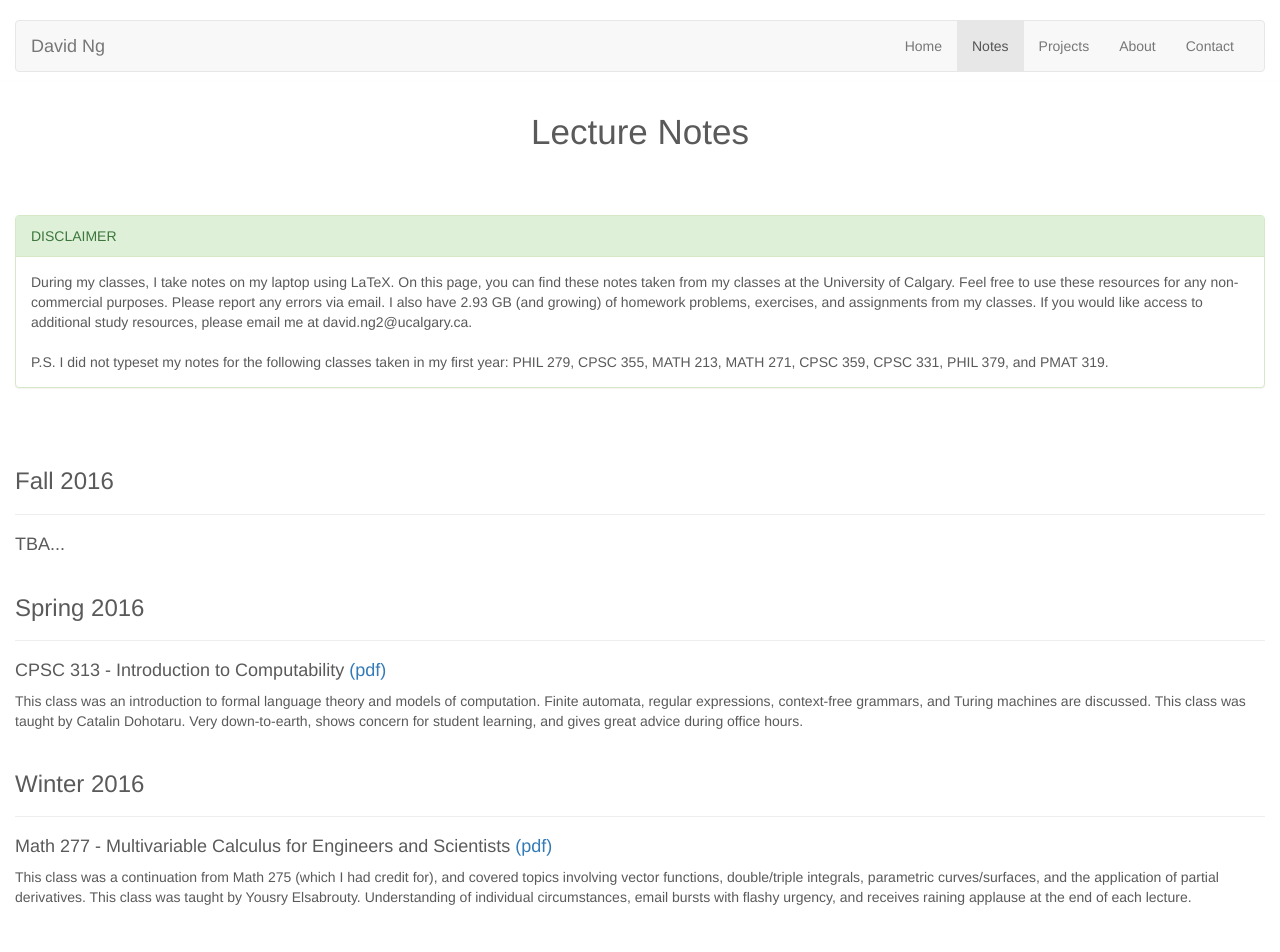
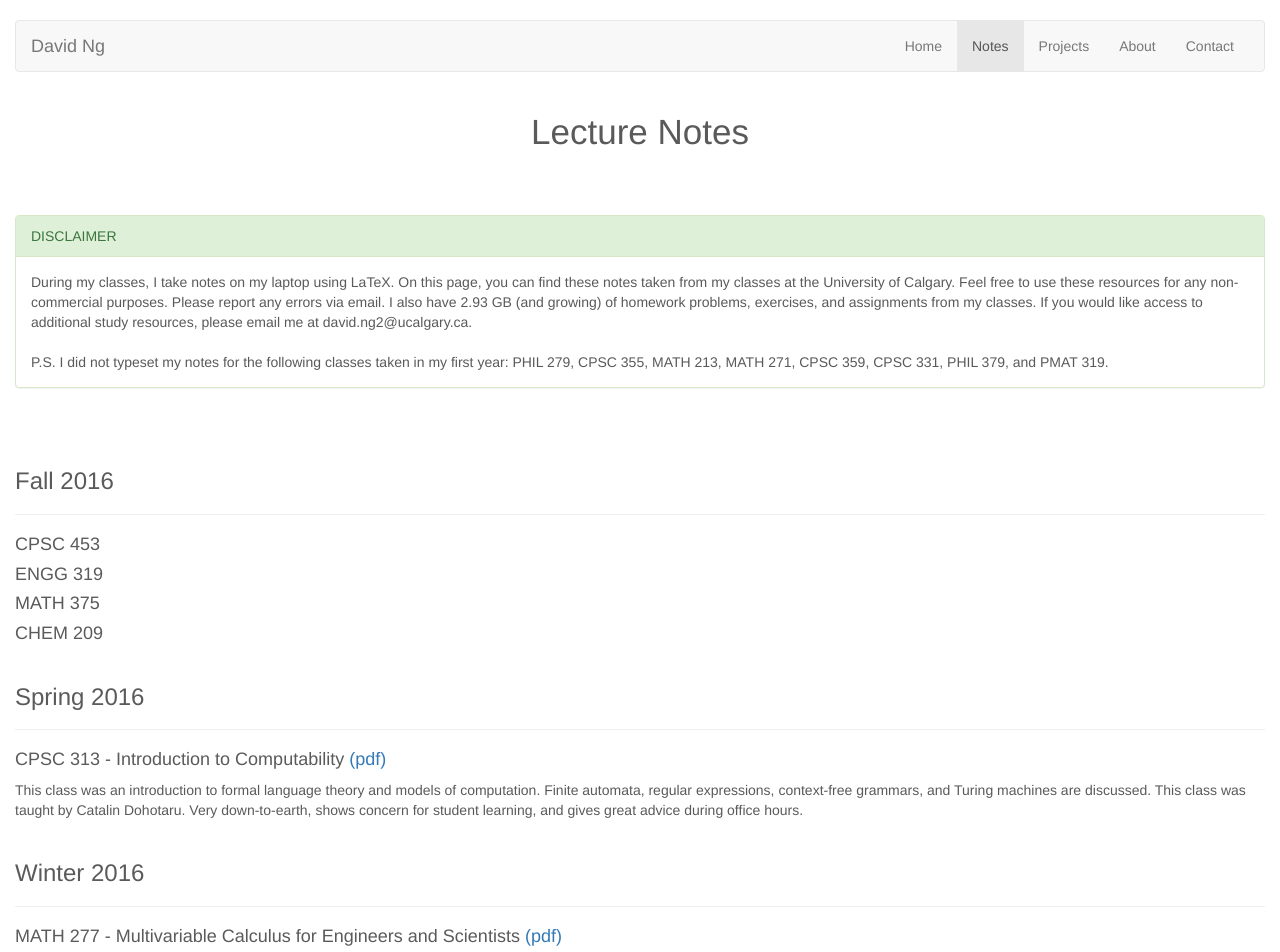
Before and after one commit to TimeTravel-1/Website, a plain HTML site: page notes.html in a window 1280 px wide. Shown: the top 952 px of the page. Drawn offline with nearby package versions, Linux system fonts and the light colour scheme.

Commit message:
Add files via upload

```diff
--- a/notes.html
+++ b/notes.html
@@ -80,8 +80,13 @@
                 <h3>Fall 2016</h3>
 
             </div>
-            <p>
-                <h4>TBA...</h4>
+            <p><h4>CPSC 453</h4>
+            </p>
+            <p><h4>ENGG 319</h4>
+            </p>
+            <p><h4>MATH 375</h4>
+            </p>
+            <p><h4>CHEM 209</h4>
             </p>
             <div class="page-header">
                 <h3>Spring 2016</h3>
@@ -96,7 +101,7 @@
             <div class="page-header">
                 <h3>Winter 2016</h3>
             </div>
-             <p><h4>Math 277 - Multivariable Calculus for Engineers and Scientists <a href="files/Math 277.pdf" onclick="return confirm('I agree to use these resources for educational purposes only.')">(pdf) <!Can use image here instead.> </a></h4>
+             <p><h4>MATH 277 - Multivariable Calculus for Engineers and Scientists <a href="files/Math 277.pdf" onclick="return confirm('I agree to use these resources for educational purposes only.')">(pdf) <!Can use image here instead.> </a></h4>
             This class was a continuation from Math 275 (which I had credit for), and covered topics involving vector functions, double/triple integrals, parametric curves/surfaces, and the application of partial derivatives. This class was taught by Yousry Elsabrouty. Understanding of individual circumstances, email bursts with flashy urgency, and receives raining applause at the end of each lecture.
 
             </p>
```
